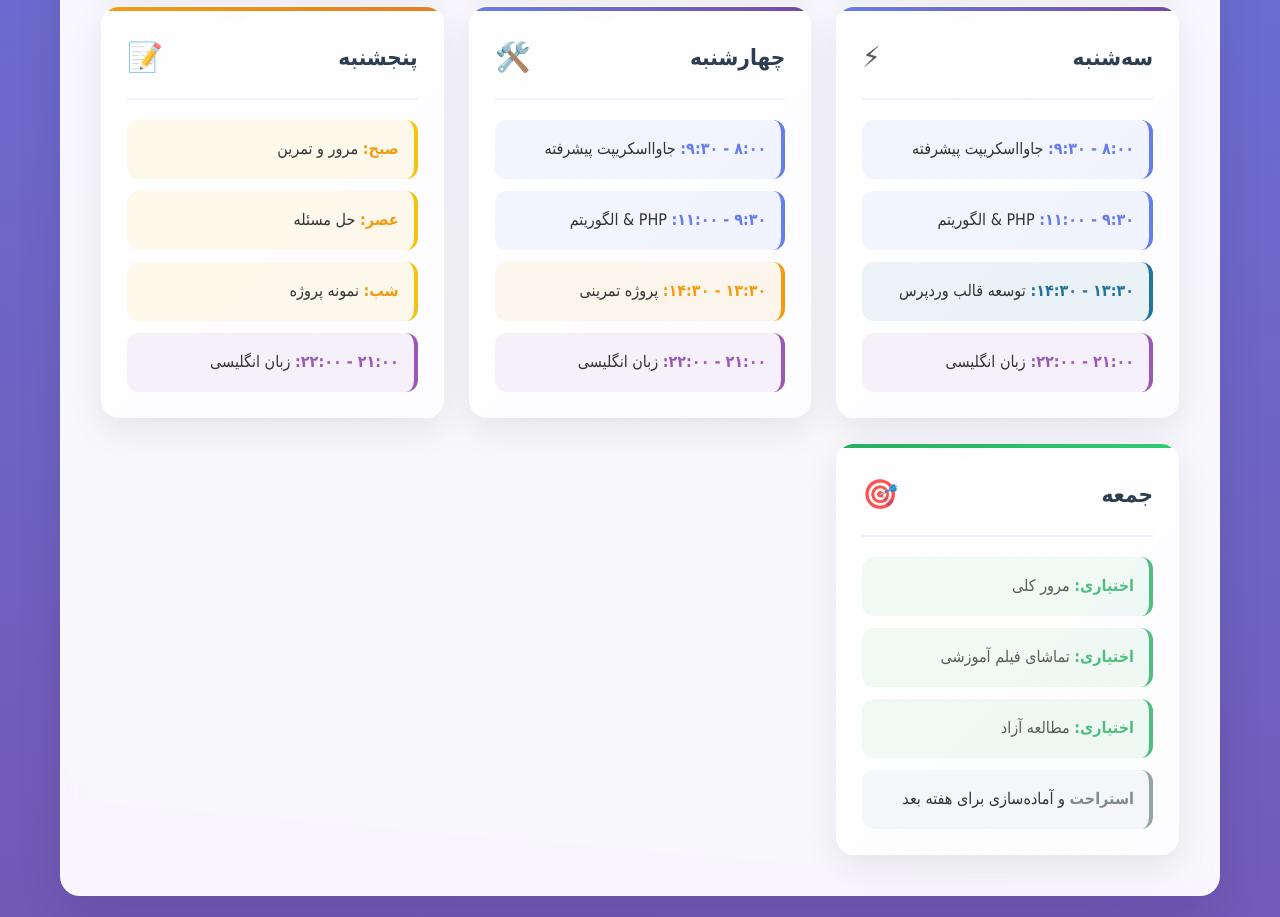
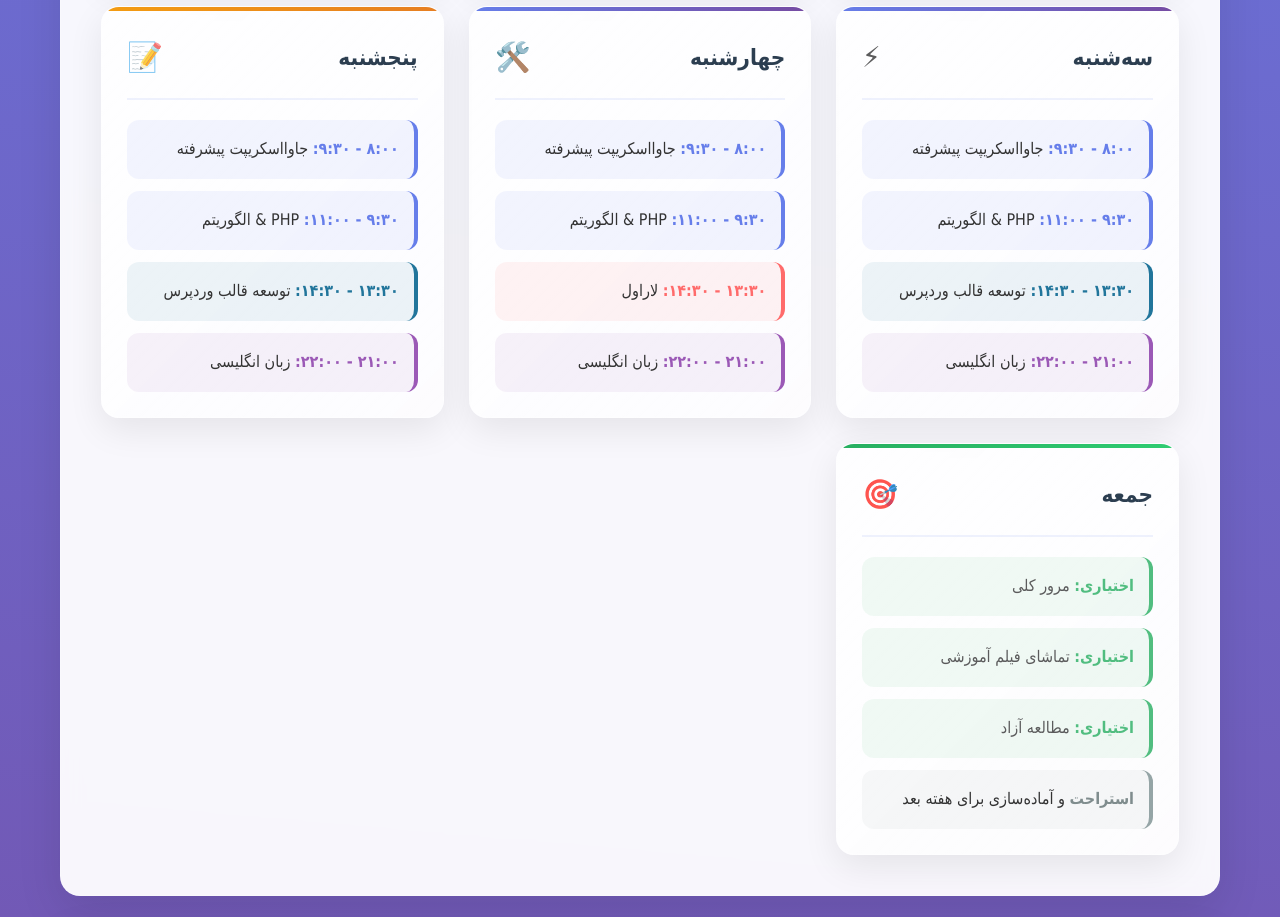
Before and after one commit to MMTeech/daily-program, a plain HTML site: page index.html in a window 1280 px wide. Shown: the part 940-1857 px from the top of the page. Drawn offline with Linux system fonts and the light colour scheme; a web font is replaced by a local one.

Commit message:
Update index.html

```diff
--- a/index.html
+++ b/index.html
@@ -1,3 +1,4 @@
+
 <!DOCTYPE html>
 <html lang="fa">
 
@@ -487,7 +488,7 @@
           <div class="schedule-items">
             <div class="time-slot"><strong>۸:۰۰ - ۹:۳۰:</strong> جاوااسکریپت پیشرفته</div>
             <div class="time-slot"><strong>۹:۳۰ - ۱۱:۰۰:</strong> PHP & الگوریتم</div>
-            <div class="time-slot afternoon project"><strong>۱۳:۳۰ - ۱۴:۳۰:</strong> پروژه تمرینی</div>
+            <div class="time-slot afternoon"><strong>۱۳:۳۰ - ۱۴:۳۰:</strong> لاراول</div>
             <div class="time-slot evening"><strong>۲۱:۰۰ - ۲۲:۰۰:</strong> زبان انگلیسی</div>
           </div>
         </div>
@@ -498,9 +499,9 @@
             <span class="day-icon">📝</span>
           </div>
           <div class="schedule-items">
-            <div class="time-slot review"><strong>صبح:</strong> مرور و تمرین</div>
-            <div class="time-slot review"><strong>عصر:</strong> حل مسئله</div>
-            <div class="time-slot review"><strong>شب:</strong> نمونه پروژه</div>
+            <div class="time-slot"><strong>۸:۰۰ - ۹:۳۰:</strong> جاوااسکریپت پیشرفته</div>
+            <div class="time-slot"><strong>۹:۳۰ - ۱۱:۰۰:</strong> PHP & الگوریتم</div>
+            <div class="time-slot afternoon wordpress"><strong>۱۳:۳۰ - ۱۴:۳۰:</strong> توسعه قالب وردپرس</div>
             <div class="time-slot evening"><strong>۲۱:۰۰ - ۲۲:۰۰:</strong> زبان انگلیسی</div>
           </div>
         </div>
```
